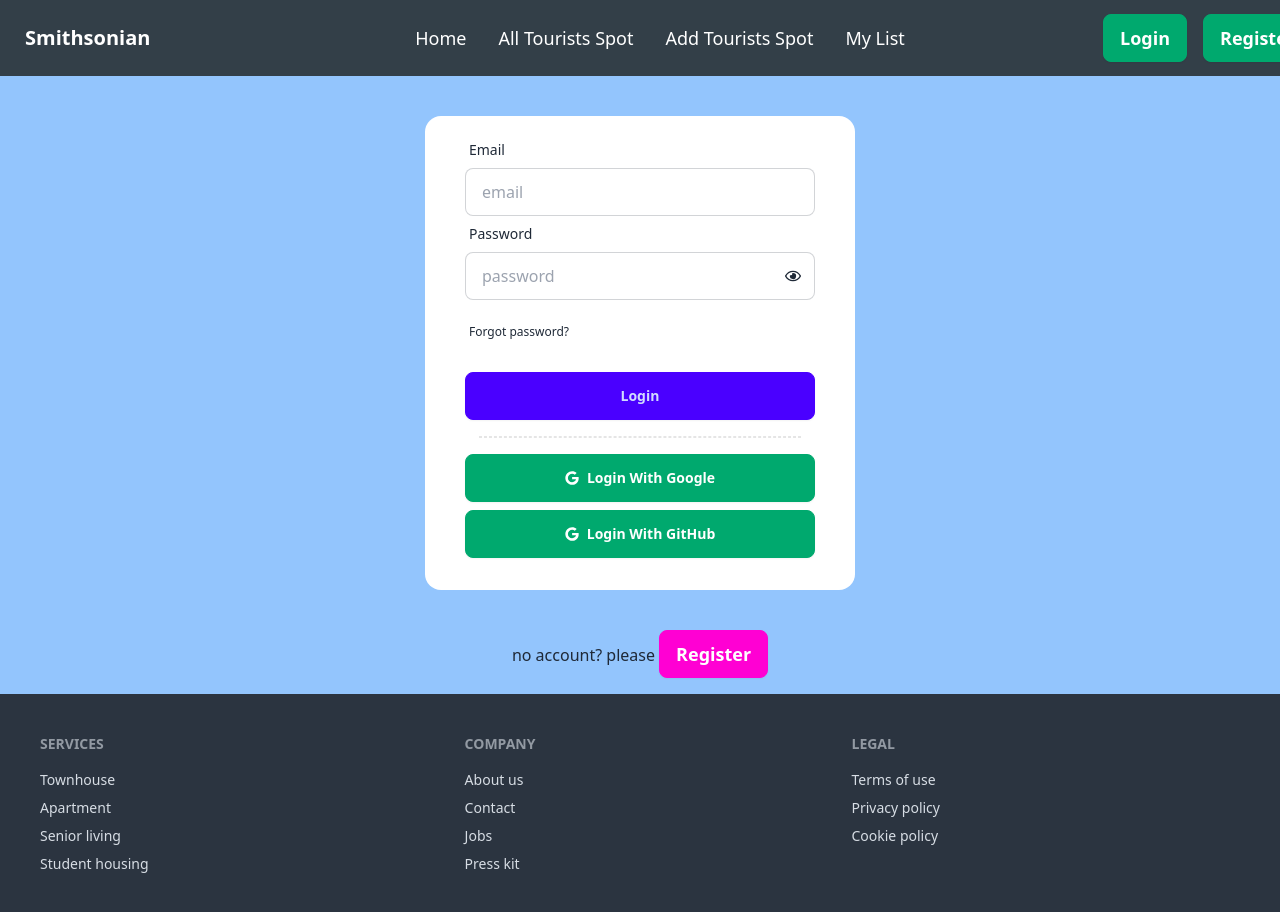
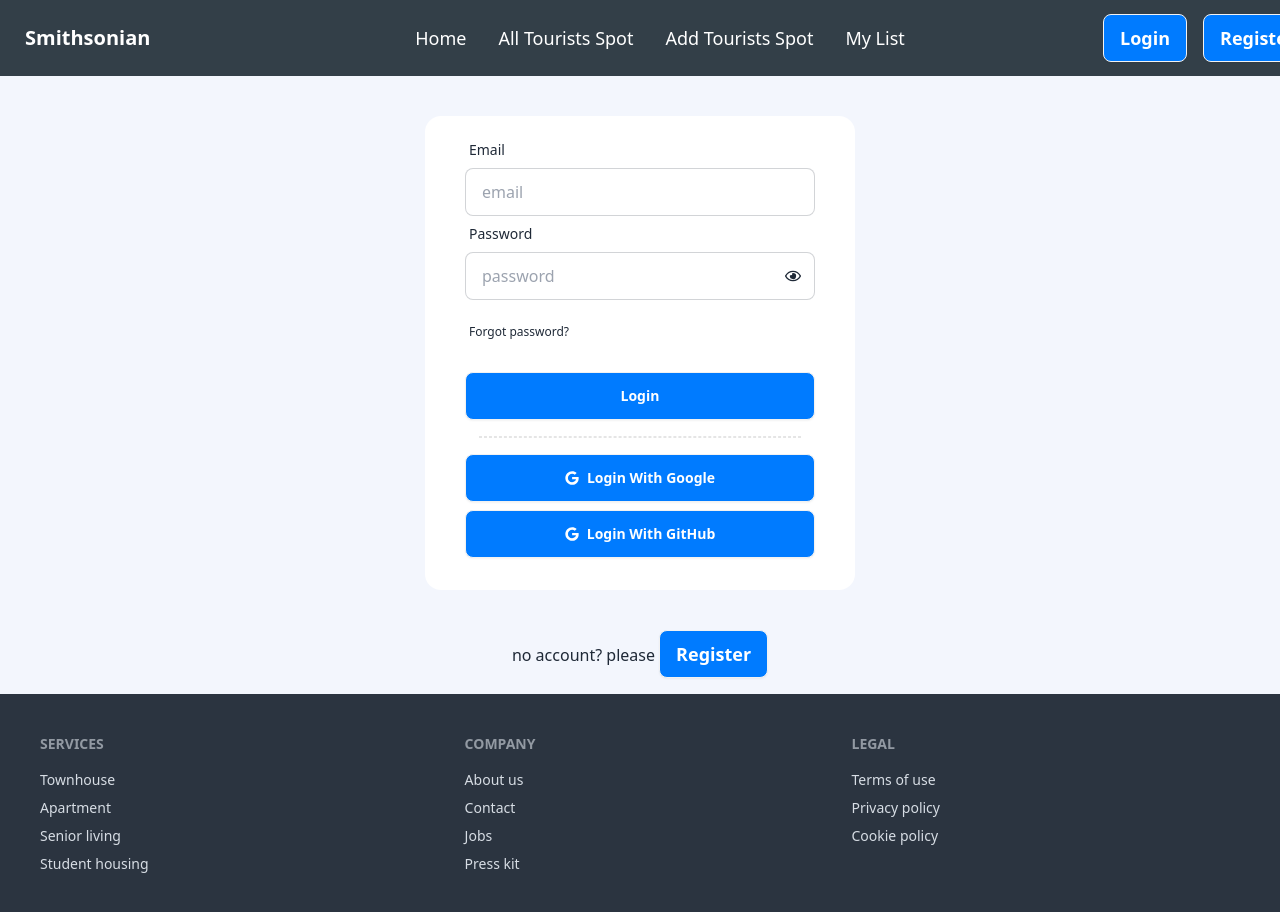
Before and after one commit to ShoaibHossainss/Smithsonian-client, a React (Vite) app: page /login in a window 1280 px wide. Shown: the top 912 px of the page. Built offline with nearby package versions, Linux system fonts and the light colour scheme; no server answers.

Commit message:
vote section added

```diff
--- a/src/Contact/Contact.jsx
+++ b/src/Contact/Contact.jsx
@@ -3,10 +3,10 @@
 const Contact = () => {
     return (
         <div>
-<section className="lg:w-[1320px] md:[750px] w-[365px] mx-auto mt-10 mb-10 lg:px-30 bg-white rounded-2xl">
+<section className="lg:w-[1320px] md:[750px] w-[365px] mx-auto mt-10 mb-10 lg:px-30 bg-[#e5eaec]  rounded-2xl">
     <div className="text-center space-y-7 px-8">
       <h2 className="text-4xl pt-4 font-extrabold text-[#131318]">Get In Touch</h2>
-      <p className="text-[#13131899]">Here is all the details for contact with us.
+      <p className="text-[#41505c]">Here is all the details for contact with us.
         <br/>
         You should contact with us in various way.</p>
       <hr className="text-[#13131833] border border-dashed"/>
@@ -16,32 +16,32 @@ const Contact = () => {
     <div className="grid grid-cols-1 lg:grid-cols-3  mt-12">
       <div className="grid grid-cols-1 lg:grid-cols-3 ">
         <div className="mx-auto border-solid border-[#1313181A] rounded-2xl justify-center items-center w-[360px] lg:w-[370px] p-12 space-y-6 flex flex-col">
-          <div className="bg-[#bced6e1a] rounded-2xl w-[320px] lg:h-[180px]  py-8 space-y-4 px-4 w-">
+          <div className="bg-[#9f3050] rounded-2xl w-[320px] lg:h-[180px]  py-8 space-y-4 px-4 w-">
             <div>
               <img src="Images/Group 1171275317.png" alt=""/>
             </div>
             <div>
-              <h4 className="text-[#13131866] font-normal">Phone Number :</h4>
+              <h4 className="text-gray-300 font-normal">Phone Number :</h4>
               <p className="text-[#131318] font-extrabold">(+62) 123-321-543</p>
             </div>
             </div>
 
-          <div className="bg-[#fddb5f1a] rounded-2xl w-[320px] lg:h-[180px]  py-8 space-y-4 px-4 w-">
+          <div className="bg-[#E87722] rounded-2xl w-[320px] lg:h-[180px]  py-8 space-y-4 px-4 w-">
             <div>
               <img src="Images/Group 1171275318.png" alt=""/>
             </div>
             <div>
-              <h4 className="text-[#13131866] font-normal">Email :</h4>
+              <h4 className="text-gray-100 font-normal">Email :</h4>
               <p className="text-[#131318] font-extrabold">FindHouse@gmail.com</p>
             </div>
             </div>
 
-          <div className="bg-[#629cf31a] rounded-2xl w-[320px] lg:h-[180px]  py-8 space-y-4 px-4 w-">
+          <div className="bg-[#165C7D] rounded-2xl w-[320px] lg:h-[180px]  py-8 space-y-4 px-4 w-">
             <div>
               <img src="Images/Group 1171275321.png" alt=""/>
             </div>
             <div>
-              <h4 className="text-[#13131866] font-normal">Location :</h4>
+              <h4 className="text-gray-300 font-normal">Location :</h4>
               <p className="text-[#131318] font-extrabold">1775 Forest Oaks Drive</p>
             </div>
             </div>
--- a/src/Login/Login.jsx
+++ b/src/Login/Login.jsx
@@ -82,7 +82,7 @@ const handleLogin = e =>{
 
 
     return (
-        <div className="bg-blue-300 " >
+        <div className="bg-[#f3f6fd] " >
             <Navbar></Navbar>
             <div className="mx-auto lg:w-[430px] md:w-[430px] w-[365px] mb-10 mt-10 bg-white rounded-2xl">
             <form   onSubmit={handleLogin} className=" ">
@@ -114,7 +114,7 @@ const handleLogin = e =>{
           </label>
         </div>
         <div className="form-control mt-6 px-10">
-          <button className="btn btn-primary">Login</button>
+          <button className="btn bg-[#007bff] text-white">Login</button>
         </div>
 
 
@@ -122,11 +122,11 @@ const handleLogin = e =>{
       <hr className="mt-4 w-[75%] mx-auto border-[1px] border-dashed border-[#0d0d0d1a]" />
       <div className="mt-4 gap-2 pb-8 mx-auto items-center flex flex-col justify-items-center">
 
-           <button onClick={handleClick} className="btn btn-success text-white rounded-lg md:w-[350px] w-[285px]">
+           <button onClick={handleClick} className="btn bg-[#007bff] text-white rounded-lg md:w-[350px] w-[285px]">
            <FaGoogle />
            Login With Google
            </button>
-           <button onClick={handleGitHub} className="btn btn-success text-white rounded-lg md:w-[350px] w-[285px]">
+           <button onClick={handleGitHub} className="btn bg-[#007bff] text-white rounded-lg md:w-[350px] w-[285px]">
            <FaGoogle />
            Login With GitHub
            </button>
@@ -135,7 +135,7 @@ const handleLogin = e =>{
             </div>
 
             <p className="px-10 text-center pb-4">no account? please <Link to={'/register'}>
-              <button className="btn btn-secondary font-sans lg:font-semibold lg:text-lg text-white rounded-lg">
+              <button className="btn bg-[#007bff] text-white font-sans lg:font-semibold lg:text-lg  rounded-lg">
               Register
               </button>
               </Link></p>
--- a/src/Navbar/Navbar.jsx
+++ b/src/Navbar/Navbar.jsx
@@ -61,15 +61,15 @@ const handleLogOut = () =>{
        <li className="uppercase">{user.displayName}</li>
      </ul>
    </div>
-   <button onClick={handleLogOut} className="btn btn-success font-sans lg:font-semibold lg:text-lg text-white rounded-lg">Sign Out</button>
+   <button onClick={handleLogOut} className="btn bg-[#007bff] text-white font-sans lg:font-semibold lg:text-lg  rounded-lg">Sign Out</button>
    </> :
     <>
     <div>
     <Link to={'/login'}>
-  <button className="btn lg:mr-4 btn-success font-sans lg:font-semibold lg:text-lg text-white rounded-lg">Login</button>
+  <button className="btn lg:mr-4 bg-[#007bff] text-white font-sans lg:font-semibold lg:text-lg  rounded-lg">Login</button>
   </Link>
   <Link to={'/register'}>
-  <button className="btn btn-success font-sans lg:font-semibold lg:text-lg text-white rounded-lg">Register</button>
+  <button className="btn bg-[#007bff] text-white font-sans lg:font-semibold lg:text-lg  rounded-lg">Register</button>
   </Link>
     </div>
     </>
--- a/src/Register/Register.jsx
+++ b/src/Register/Register.jsx
@@ -50,7 +50,8 @@ const Register = () => {
     }
     return (
         <div>
-              <form onSubmit={handleRegister} className="mx-auto lg:w-[430px] md:w-[430px] w-[365px] mb-10 mt-10 bg-white rounded-2xl">
+              <form onSubmit={handleRegister} className="mx-auto lg:w-[430px] md:w-[430px] w-[365px] mb-10 mt-10  rounded-2xl bg-[#f3f6fd]">
+                <h1 className="text-center text-black mb-2 pt-8">Register your account</h1>
       <div className="form-control px-10 pt-2" >
           <label className="label">
             <span className="label-text">Name</span>
@@ -82,11 +83,11 @@ const Register = () => {
           </span>
         </div>
         <div className="form-control mt-6 px-10 pb-4">
-          <button className="btn btn-primary">Register</button>
+          <button className="btn bg-[#007bff] text-white">Register</button>
         </div>
       </form>
-      <p className="px-10 pb-4 text-center">no account? please <Link to={'/login'}>
-              <button className="btn btn-secondary font-sans lg:font-semibold lg:text-lg text-white rounded-lg">
+      <p className="px-10 pb-4 text-center">Already have an account? Please <Link to={'/login'}>
+              <button className="btn bg-[#007bff] text-white font-sans lg:font-semibold lg:text-lg  rounded-lg">
               Login
               </button>
               </Link></p>
--- a/src/Vote/Vote.jsx
+++ b/src/Vote/Vote.jsx
@@ -2,13 +2,13 @@ import vote from '../../src/assets/usa-today-10best-logo-2024.webp'
 
 const Vote = () => {
     return (
-        <div className='flex bg-[#005fcc] mx-auto'>
-           <div>
+        <div className='flex bg-[#165C7D] lg:w-[1320px] md:[750px] w-[365px] mx-auto rounded-2xl'>
+           <div className='text-center items-center mx-auto p-5'>
         <img src={vote} alt="" />
            </div>
-           <div>
-            <h3 className='text-white'>Thank you for voting!</h3>
-            <p className='text-white'>Smithsonian has been nominated for Best Tourism Management Website by USA Today 10 Best Readers Choice 2024 Awards.
+           <div className='items-center mx-auto mt-20 ml-4 pl-4'>
+            <h3 className='text-white text-4xl mb-2'>Thank you for voting!</h3>
+            <p className='text-white text-xl'>Smithsonian has been nominated for Best Tourism Management Website by USA Today 10 Best Readers Choice 2024 Awards.
             <br />
             Thank you to everyone who voted! </p>
             </div>
```
